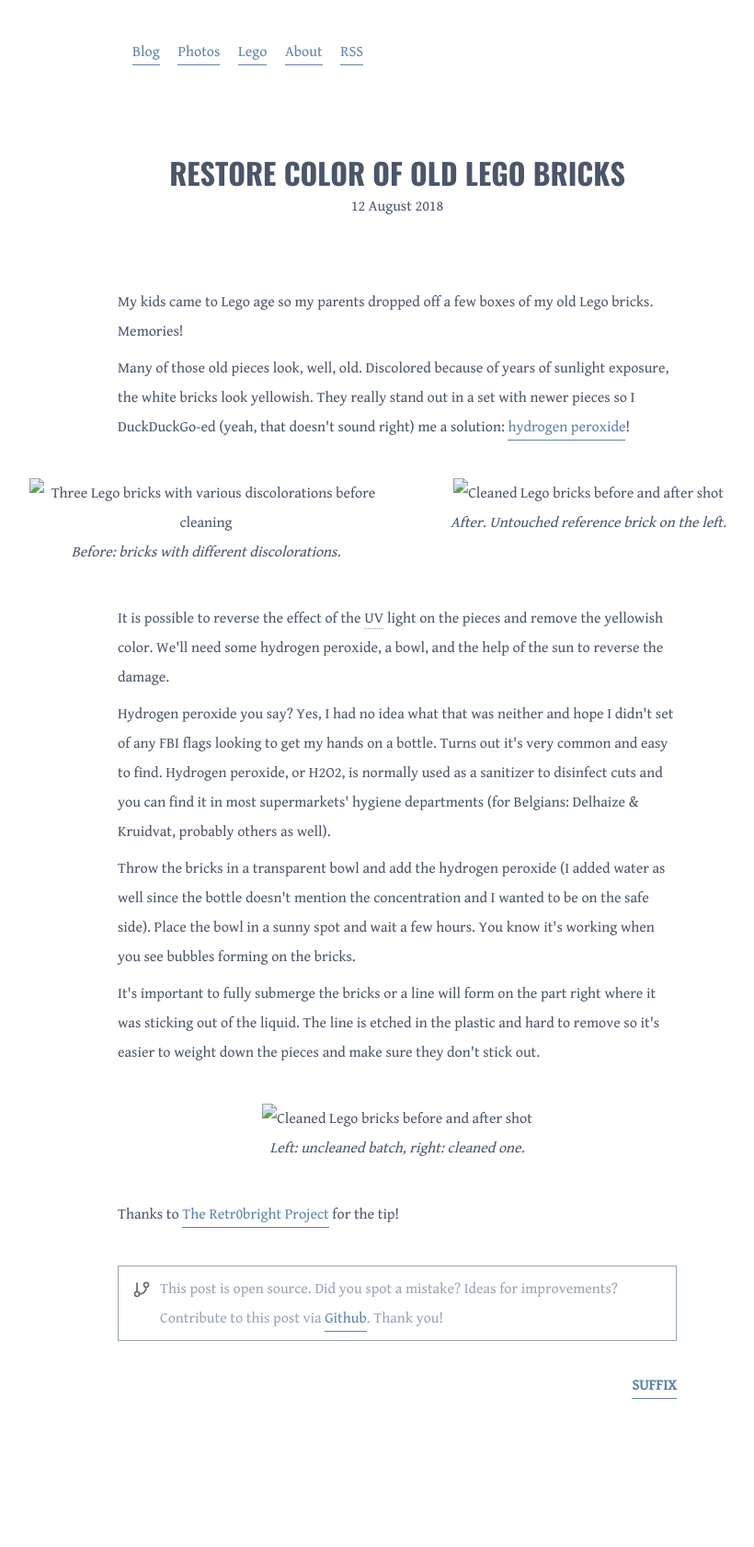
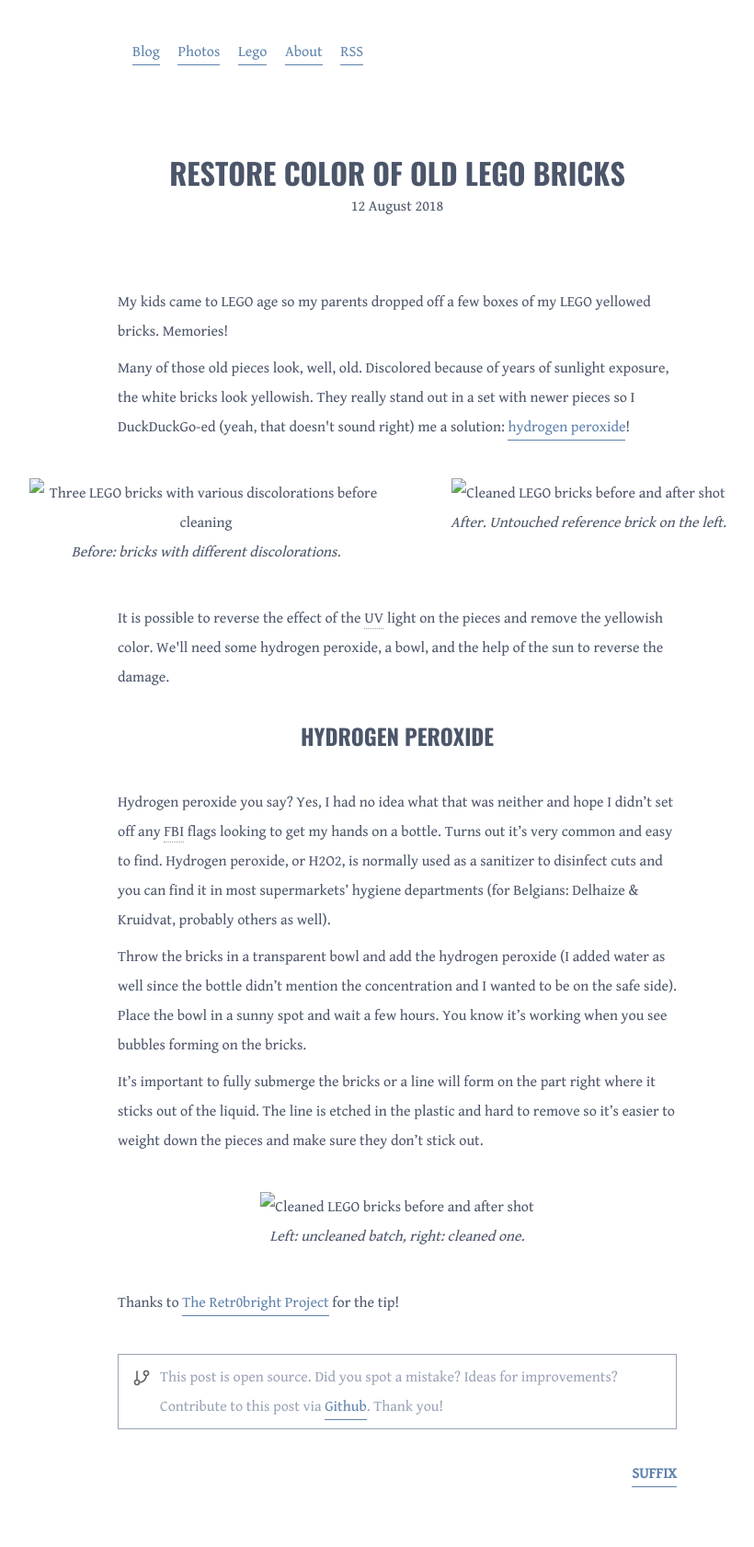
Before and after one commit to cimm/suffix, a Jekyll site: the page built from _posts/2018-08-11-restore-color-old-lego-bricks.html, in a window 1280 px wide. Shown: the whole page at 92% size, without its empty margins (208-1028 px from the left). Built offline with Jekyll 4.4.1, drawn with Linux system fonts in a browser that asks for light colours; before the commit the page ends 1554 px from its top, so only the background shows below that.

Commit message:
Spelling fixes LEGO & Herman Miller article

```diff
--- a/_posts/2018-08-11-restore-color-old-lego-bricks.html
+++ b/_posts/2018-08-11-restore-color-old-lego-bricks.html
@@ -1,42 +1,44 @@
 ---
 layout:          post
-title:           Restore color of old Lego bricks
+title:           Restore color of old LEGO bricks
 date:            2018-08-12 09:00:00
 updated:         2018-08-12 09:00:00
 coordinates:     50.86505 4.70068
 proofread:       no
-description:     Whitening old Lego bricks with hydrogen peroxide.
+description:     Whitening old LEGO bricks with hydrogen peroxide.
 cover_image_url: ../../assets/lego-bricks-before.jpg
 ---
 
 <div class="narrow-col">
-  <p>My kids came to Lego age so my parents dropped off a few boxes of my old Lego bricks. Memories!</p>
+  <p>My kids came to LEGO age so my parents dropped off a few boxes of my LEGO yellowed bricks. Memories!</p>
 
   <p>Many of those old pieces look, well, old. Discolored because of years of sunlight exposure, the white bricks look yellowish. They really stand out in a set with newer pieces so I DuckDuckGo-ed (yeah, that doesn't sound right) me a solution: <a href="https://en.wikipedia.org/wiki/Hydrogen_peroxide" title="Hydrogen Peroxide @ Wikipedia">hydrogen peroxide</a>!</p>
 </div>
 
 <figure class="extended-col-left">
-  <img src="../../assets/lego-bricks-before.jpg" alt="Three Lego bricks with various discolorations before cleaning"/>
+  <img src="../../assets/lego-bricks-before.jpg" alt="Three LEGO bricks with various discolorations before cleaning"/>
   <figcaption>Before: bricks with different discolorations.</figcaption>
 </figure>
 
 <figure class="extended-col-right">
-  <img src="../../assets/lego-bricks-after.jpg" alt="Cleaned Lego bricks before and after shot"/>
+  <img src="../../assets/lego-bricks-after.jpg" alt="Cleaned LEGO bricks before and after shot"/>
   <figcaption>After. Untouched reference brick on the left.</figcaption>
 </figure>
 
 <div class="narrow-col">
   <p>It is possible to reverse the effect of the <abbr title="Ultraviolet">UV</abbr> light on the pieces and remove the yellowish color. We'll need some hydrogen peroxide, a bowl, and the help of the sun to reverse the damage.</p>
 
-  <p>Hydrogen peroxide you say? Yes, I had no idea what that was neither and hope I didn't set of any FBI flags looking to get my hands on a bottle. Turns out it's very common and easy to find. Hydrogen peroxide, or H<sub>2</sub>O<sub>2</sub>, is normally used as a sanitizer to disinfect cuts and you can find it in most supermarkets' hygiene departments (for Belgians: Delhaize &amp; Kruidvat, probably others as well).</p>
+  <h2>Hydrogen Peroxide</h2>
 
-  <p>Throw the bricks in a transparent bowl and add the hydrogen peroxide (I added water as well since the bottle doesn't mention the concentration and I wanted to be on the safe side). Place the bowl in a sunny spot and wait a few hours. You know it's working when you see bubbles forming on the bricks.</p>
+  <p>Hydrogen peroxide you say? Yes, I had no idea what that was neither and hope I didn’t set off any <abbr title="Federal Bureau of Investigations">FBI</abbr> flags looking to get my hands on a bottle. Turns out it’s very common and easy to find. Hydrogen peroxide, or H<sub>2</sub>O<sub>2</sub>, is normally used as a sanitizer to disinfect cuts and you can find it in most supermarkets’ hygiene departments (for Belgians: Delhaize & Kruidvat, probably others as well).</p>
 
-  <p>It's important to fully submerge the bricks or a line will form on the part right where it was sticking out of the liquid. The line is etched in the plastic and hard to remove so it's easier to weight down the pieces and make sure they don't stick out.</p>
+  <p>Throw the bricks in a transparent bowl and add the hydrogen peroxide (I added water as well since the bottle didn’t mention the concentration and I wanted to be on the safe side). Place the bowl in a sunny spot and wait a few hours. You know it’s working when you see bubbles forming on the bricks.</p>
+
+  <p>It’s important to fully submerge the bricks or a line will form on the part right where it sticks out of the liquid. The line is etched in the plastic and hard to remove so it’s easier to weight down the pieces and make sure they don’t stick out.</p>
 </div>
 
 <figure class="extended-col">
-  <img src="../../assets/lego-bricks-before-after.jpg" alt="Cleaned Lego bricks before and after shot"/>
+  <img src="../../assets/lego-bricks-before-after.jpg" alt="Cleaned LEGO bricks before and after shot"/>
   <figcaption>Left: uncleaned batch, right: cleaned one.</figcaption>
 </figure>
 
--- a/_posts/2020-08-28-herman-miller-aeron.html
+++ b/_posts/2020-08-28-herman-miller-aeron.html
@@ -38,7 +38,7 @@ cover_image_url: ../../assets/chair-after.jpg
 
   <p>I paid €1.099 for a size B full option graphite Aeron with hard floor casters. The hard/carpet floor casters are the only choice you have with the dealers I checked, by the way, none seem to offer the other configurations. Easier stock management I suppose?</p>
 
-  <h2>SECOND HAND AERON</h2>
+  <h2>Second Hand Aeron</h2>
 
   <p>Later, a friend pointed me to <a href="https://www.adopteunbureau.fr/" title="Used office furniture e-shop in France"><span lang="fr">Adopte un Bureau</span></a>, a French online store that sells used second hand Herman Miller Aeron chairs for ±€600. Aparently one can find good deals on Craigslist as well but, we don’t have a Craigslist alternative in Europe.</p>
 
```
